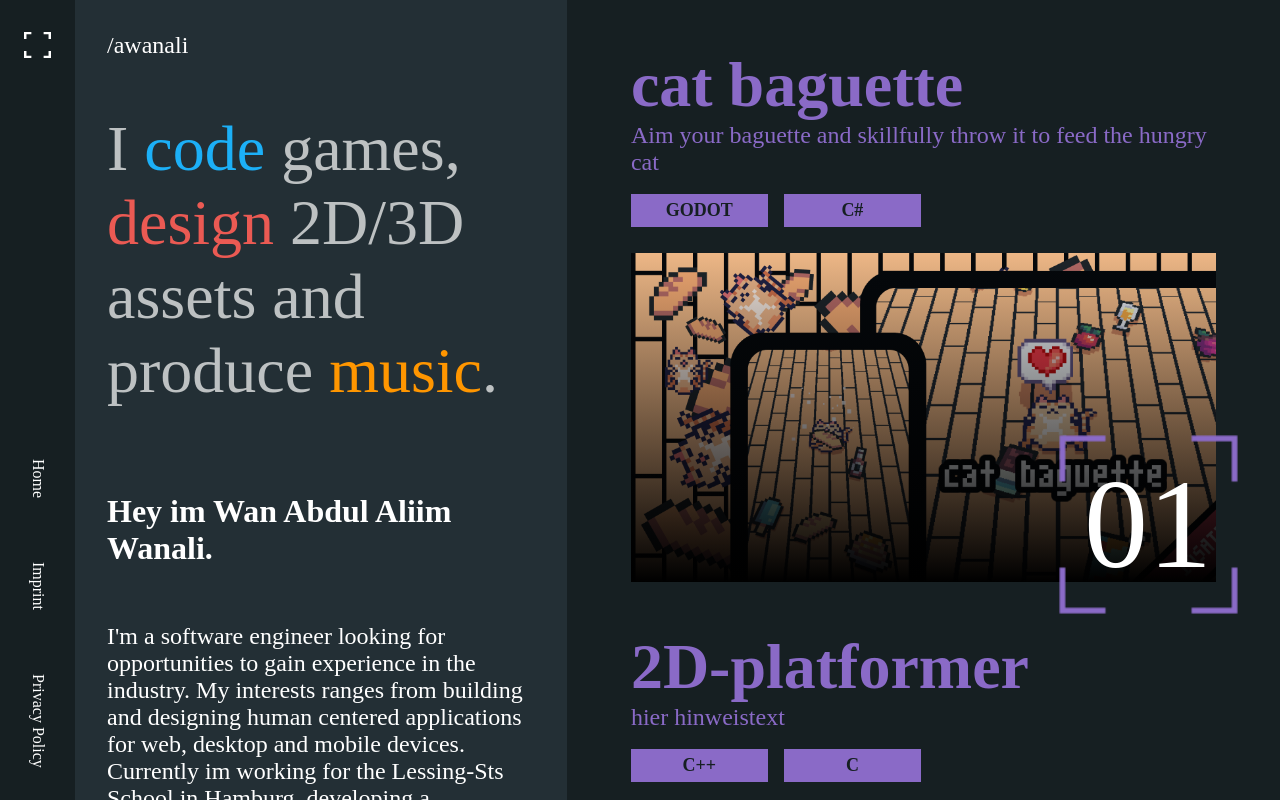
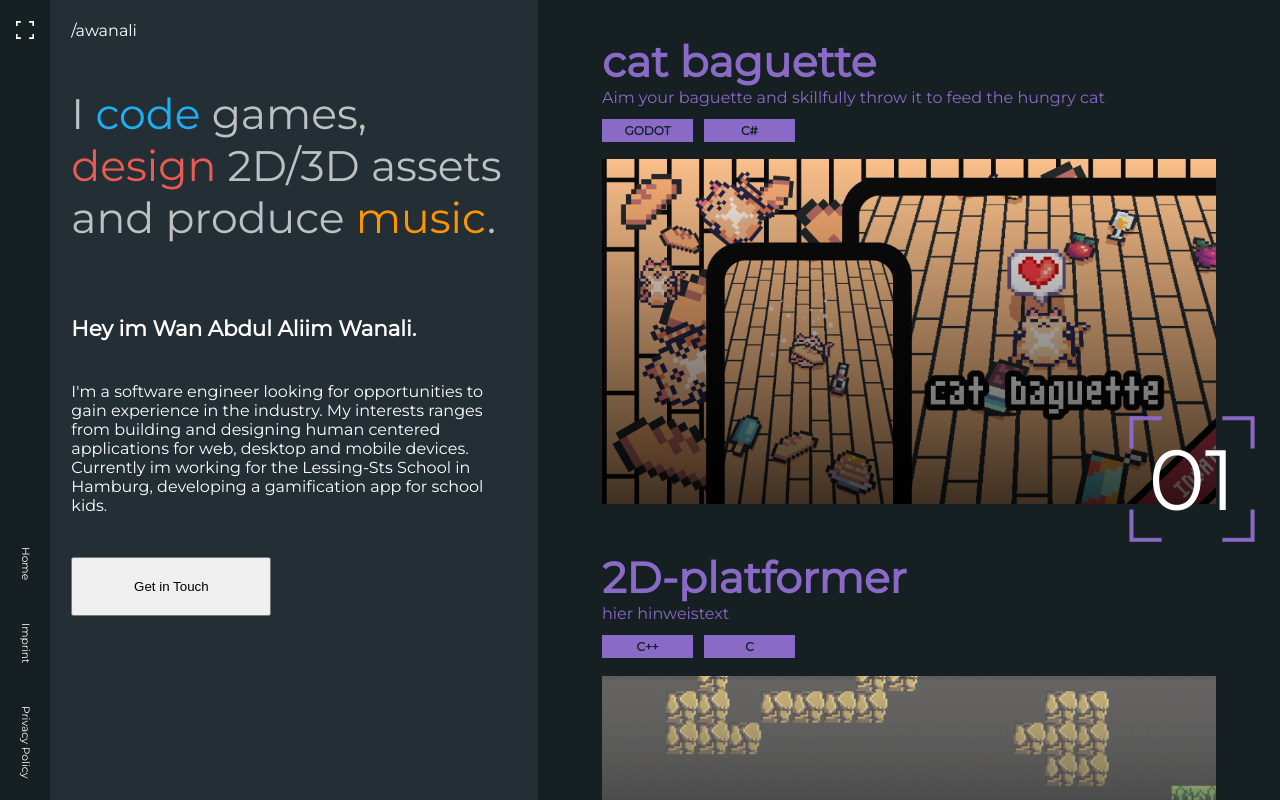
Before and after one commit to busukbangak/personal-portfolio, a React (Vite) app: page / in a window 1280 px wide. Built offline with nearby package versions, Linux system fonts and the light colour scheme.

Commit message:
Add hooks for scaling

```diff
--- a/index.html
+++ b/index.html
@@ -7,11 +7,11 @@
   <meta name="viewport" content="width=device-width, initial-scale=1.0" />
   <title>cat baguette</title>
   <style>
+    @import url('https://fonts.googleapis.com/css2?family=Montserrat&display=swap');
     @font-face {
       font-family: 'm3x6';
       src: url('@/assets/cat-baguette/m3x6.ttf');
     }
-    @import url('https://fonts.googleapis.com/css2?family=Montserrat&display=swap');
   </style>
 </head>
 
--- a/src/pages/portfolio/Home.tsx
+++ b/src/pages/portfolio/Home.tsx
@@ -6,29 +6,31 @@ import { Link } from 'react-router-dom';
 
 import projectsJSON from '@/assets/portfolio/projects.json'
 import ProjectListItem from './ProjectListItem';
+import useModerateScale from '@/shared/hooks/useModerateScale';
+import useHorizontalScale from '@/shared/hooks/useHorizontalScale';
+import useVerticalScale from '@/shared/hooks/useVerticalScale';
+import clamp from '@/shared/utils/clamp';
 
 export default function Home() {
-    const { width } = useWindowDimensions();
-    const isMobile = width < 1024;
 
     return (
         <main className='container' style={styles.container}>
-            <aside style={styles.sidebar}>
-                <img style={styles.sidebarImage} src={targetSVG} />
+            <aside style={{ ...styles.sidebar, width: useHorizontalScale(75) }}>
+                <img style={{ ...styles.sidebarImage, margin: useModerateScale(32) }} src={targetSVG} />
                 <nav style={styles.navContainer}>
-                    <Link to={'/'} style={styles.navText}>Home</Link>
-                    <Link to={'/imprint'} style={styles.navText}>Imprint</Link>
-                    <Link to={'/privacy-policy'} style={styles.navText}>Privacy Policy</Link>
+                    <Link to={'/'} style={{ ...styles.navText, margin: useModerateScale(32), fontSize: useModerateScale(16) }}>Home</Link>
+                    <Link to={'/imprint'} style={{ ...styles.navText, margin: useModerateScale(32), fontSize: useModerateScale(16) }}>Imprint</Link>
+                    <Link to={'/privacy-policy'} style={{ ...styles.navText, margin: useModerateScale(32), fontSize: useModerateScale(16) }}>Privacy Policy</Link>
                 </nav>
             </aside>
-            <section style={styles.about}>
-                <h1 style={{ fontSize: 24, fontWeight: 500, color: 'white', margin: 0 }}>/awanali</h1>
-                <h2 style={{ fontSize: 64, fontWeight: 500, color: '#BDC1C2' }}>I <span style={{ color: '#1CB0F7' }}>code</span> games, {/* <br /> */} <span style={{ color: '#EB5A53' }}>design</span> 2D/3D assets {/* <br /> */} and produce <span style={{ color: '#FF9600' }}>music</span>.</h2>
-                <h3 style={{ fontSize: 32, fontWeight: 'bold', color: 'white' }}>Hey im Wan Abdul Aliim Wanali.</h3>
-                <p style={{ fontSize: 24, fontWeight: 'normal', color: 'white' }}>I'm a software engineer looking for opportunities to gain experience in the industry. My interests ranges from building and designing human centered applications for web, desktop and mobile devices. Currently im working for the Lessing-Sts School in Hamburg, developing a gamification app for school kids.</p>
-                <button style={{ width: 300, height: 80, margin: '32px 0 32px 0', cursor: 'pointer' }}>Get in Touch</button>
+            <section style={{ ...styles.about, padding: (useModerateScale(32)) }}>
+                <h1 style={{ fontSize: useModerateScale(24), fontWeight: 500, color: 'white', margin: 0 }}>/awanali</h1>
+                <h2 style={{ fontSize: useModerateScale(64), fontWeight: 500, color: '#BDC1C2', margin: `${clamp(useVerticalScale(64), 0, 64)}px 0 ${clamp(useVerticalScale(64), 0, 64)}px 0` }}>I <span style={{ color: '#1CB0F7' }}>code</span> games, <br /> <span style={{ color: '#EB5A53' }}>design</span> 2D/3D assets <br /> and produce <span style={{ color: '#FF9600' }}>music</span>.</h2>
+                <h3 style={{ fontSize: useModerateScale(32), fontWeight: 'bold', color: 'white', margin: `${clamp(useVerticalScale(32), 0, 32)}px 0 ${clamp(useVerticalScale(32), 0, 32)}px 0` }}>Hey im Wan Abdul Aliim Wanali.</h3>
+                <p style={{ fontSize: useModerateScale(24), fontWeight: 'normal', color: 'white', margin: `${clamp(useVerticalScale(24), 0, 24)}px 0 ${clamp(useVerticalScale(24), 0, 24)}px 0` }}>I'm a software engineer looking for opportunities to gain experience in the industry. My interests ranges from building and designing human centered applications for web, desktop and mobile devices. Currently im working for the Lessing-Sts School in Hamburg, developing a gamification app for school kids.</p>
+                <button style={{ width: useHorizontalScale(300), height: useVerticalScale(80), maxHeight: 80, margin: `${clamp(useVerticalScale(32), 0, 32)}px 0 ${clamp(useVerticalScale(32), 0, 32)}px 0`, cursor: 'pointer' }}>Get in Touch</button>
             </section>
-            <section style={styles.projectListContainer}>
+            <section style={{ ...styles.projectListContainer, paddingTop: useVerticalScale(48) }}>
                 {projectsJSON.map((item, index) => <ProjectListItem key={index} title={item.title} subtitle={item.subtitle} tags={item.tags} imagePath={item.imagePath} link={item.link} index={index + 1} />)}
             </section>
         </main>
@@ -47,13 +49,11 @@ const styles = StyleSheet.create({
     sidebar: {
         display: 'flex',
         flexDirection: 'column',
-        width: 75,
         justifyContent: 'space-between'
     },
     sidebarImage: {
         width: '35%',
-        alignSelf: 'center',
-        margin: 32
+        alignSelf: 'center'
     },
     navContainer: {
         display: 'flex',
@@ -64,21 +64,17 @@ const styles = StyleSheet.create({
         writingMode: 'vertical-lr',
         textOrientation: 'sideways',
         textDecoration: 'none',
-        margin: 32,
         color: '#fff',
-        fontSize: 16,
         cursor: 'pointer'
     },
     about: {
         display: 'flex',
         flexDirection: 'column',
         backgroundColor: '#232F35',
-        flex: 3,
-        padding: 32
+        flex: 3
     },
     projectListContainer: {
         flex: 5,
-        overflow: 'auto',
-        paddingTop: 48
+        overflow: 'auto'
     }
 });
--- a/src/pages/portfolio/ProjectListItem.tsx
+++ b/src/pages/portfolio/ProjectListItem.tsx
@@ -2,6 +2,9 @@ import StyleSheet from '@/shared/types/stylesheet';
 import TagListItem from './TagListItem';
 import targetPurpleSVG from '@/assets/portfolio/target-purple.png'
 import { useState } from 'react';
+import useModerateScale from '@/shared/hooks/useModerateScale';
+import useVerticalScale from '@/shared/hooks/useModerateScale';
+import useHorizontalScale from '@/shared/hooks/useHorizontalScale';
 
 type Props = {
     title: string;
@@ -17,15 +20,15 @@ export default function ProjectListItem({ title, subtitle, tags, imagePath, link
 
     return (
         <div className='container' style={styles.container}>
-            <h1 style={styles.title}>{title}</h1>
-            <h2 style={styles.subtitle}>{subtitle}</h2>
+            <h1 style={{ ...styles.title, fontSize: useModerateScale(64) }}>{title}</h1>
+            <h2 style={{ ...styles.subtitle, fontSize: useModerateScale(24) }}>{subtitle}</h2>
             <div style={styles.tagListContainer}>
                 {tags.map((tag, index) => <TagListItem key={index} text={tag} />)}
             </div>
             <a href={link} target='_blank' style={{ cursor: 'pointer' }} onMouseEnter={() => setIsHovered(true)} onMouseLeave={() => setIsHovered(false)}>
-                <div style={{ ...styles.image, backgroundImage: isHovered ? `linear-gradient(rgba(196, 196, 196, 0) 0%, rgba(180, 181, 182, 0.067) 0.01%, rgb(0, 0, 0, 0.75) 99.99%, rgb(16, 28, 34, 0.75) 100%), url(${imagePath})` : `linear-gradient(rgba(196, 196, 196, 0) 0%, rgba(53, 89, 126, 0.09) 0.01%, rgb(0, 0, 0) 99.99%, rgb(16, 28, 34) 100%), url(${imagePath})` }} />
+                <div style={{ ...styles.image, marginTop: useVerticalScale(8), backgroundImage: isHovered ? `url(${imagePath})` : `linear-gradient(rgba(196, 196, 196, 0) 0%, rgba(180, 181, 182, 0.067) 0.01%, rgb(0, 0, 0, 0.75) 99.99%, rgb(16, 28, 34, 0.75) 100%), url(${imagePath})` }} />
             </a>
-            <p style={styles.projectNumber}>{`0${index}`}</p>
+            <p style={{ ...styles.projectNumber, minWidth: useHorizontalScale(200), fontSize: useModerateScale(128), padding: useModerateScale(16), bottom: useVerticalScale(16), right: useVerticalScale(16) }}>{`0${index}`}</p>
         </div >
     )
 }
@@ -39,12 +42,10 @@ const styles = StyleSheet.create({
     },
     title: {
         margin: 0,
-        fontSize: 64,
         fontWeight: 'bold'
     },
     subtitle: {
         margin: 0,
-        fontSize: 24,
         fontWeight: 'normal'
     },
     tagListContainer: {
@@ -53,20 +54,14 @@ const styles = StyleSheet.create({
     image: {
         width: '100%',
         aspectRatio: 16 / 9,
-        marginTop: 8,
         backgroundRepeat: 'no-repeat',
         backgroundSize: 'cover'
 
     },
     projectNumber: {
-        minWidth: 200,
         position: 'absolute',
-        fontSize: 128,
         color: 'white',
-        bottom: 16,
-        right: 16,
         margin: 0,
-        padding: 16,
         backgroundImage: `url(${targetPurpleSVG})`,
         backgroundSize: 'contain',
         backgroundRepeat: 'no-repeat',
--- a/src/pages/portfolio/TagListItem.tsx
+++ b/src/pages/portfolio/TagListItem.tsx
@@ -1,3 +1,5 @@
+import useHorizontalScale from '@/shared/hooks/useHorizontalScale';
+import useModerateScale from '@/shared/hooks/useModerateScale';
 import StyleSheet from '@/shared/types/stylesheet';
 
 type Props = {
@@ -6,18 +8,14 @@ type Props = {
 
 export default function TagListItem({ text }: Props) {
 
-    return (<p style={styles.tag}>{text}</p>)
+    return (<p style={{ ...styles.tag, width: useHorizontalScale(125), padding: useModerateScale(6), marginRight: useHorizontalScale(16), fontSize: useModerateScale(18) }}>{text}</p>)
 }
 
 const styles = StyleSheet.create({
     tag: {
         backgroundColor: '#8A6AC7',
         color: '#161F22',
-        width: 125,
         textAlign: 'center',
-        padding: 6,
-        marginRight: 16,
-        fontSize: 18,
         fontWeight: '600'
     }
 });
--- /dev/null
+++ b/src/shared/hooks/useHorizontalScale.ts
@@ -0,0 +1,8 @@
+import useWindowDimensions from "./useWindowDimensions";
+import { GUIDELINE_BASE_WIDTH } from "../types/metrics";
+
+export default function useHorizontalScale(size: number) {
+    const { width } = useWindowDimensions();
+
+    return (width / GUIDELINE_BASE_WIDTH) * size;
+}
--- /dev/null
+++ b/src/shared/hooks/useModerateScale.ts
@@ -0,0 +1,5 @@
+import useHorizontalScale from "./useHorizontalScale";
+
+export default function useVerticalScale(size: number, factor = 1) {
+    return size + (useHorizontalScale(size) - size) * factor;
+}
--- /dev/null
+++ b/src/shared/hooks/useVerticalScale.ts
@@ -0,0 +1,8 @@
+import useWindowDimensions from "./useWindowDimensions";
+import { GUIDELINE_BASE_HEIGHT, GUIDELINE_BASE_WIDTH } from "../types/metrics";
+
+export default function useVerticalScale(size: number) {
+    const { height } = useWindowDimensions();
+
+    return (height / GUIDELINE_BASE_HEIGHT) * size;
+}
--- /dev/null
+++ b/src/shared/types/metrics.ts
@@ -0,0 +1,2 @@
+export const GUIDELINE_BASE_WIDTH = 1920;
+export const GUIDELINE_BASE_HEIGHT = 1080;
--- /dev/null
+++ b/src/shared/utils/clamp.ts
@@ -0,0 +1,3 @@
+export default function clamp(number: number, min: number, max: number) {
+    return Math.min(Math.max(number, min), max);
+};
```
